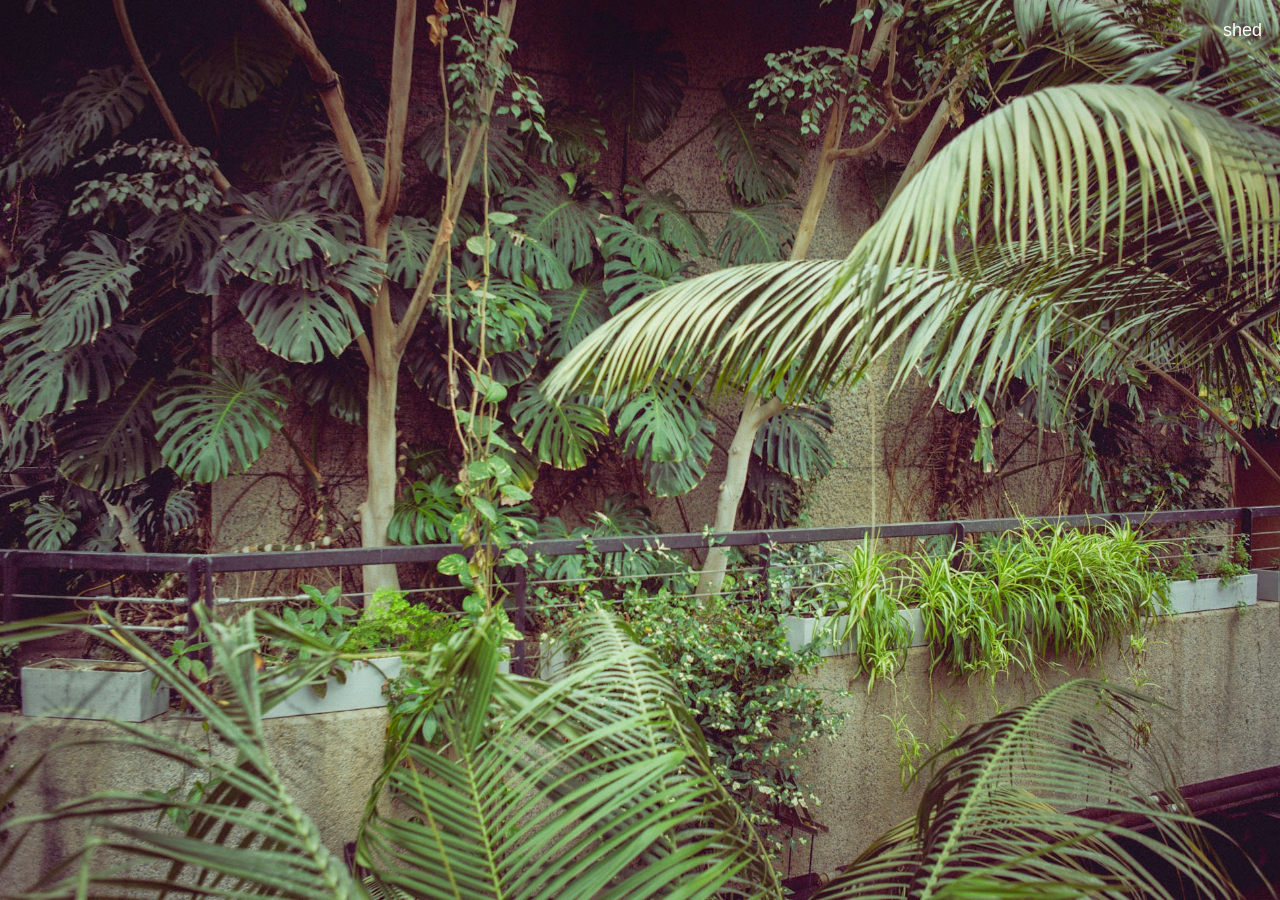
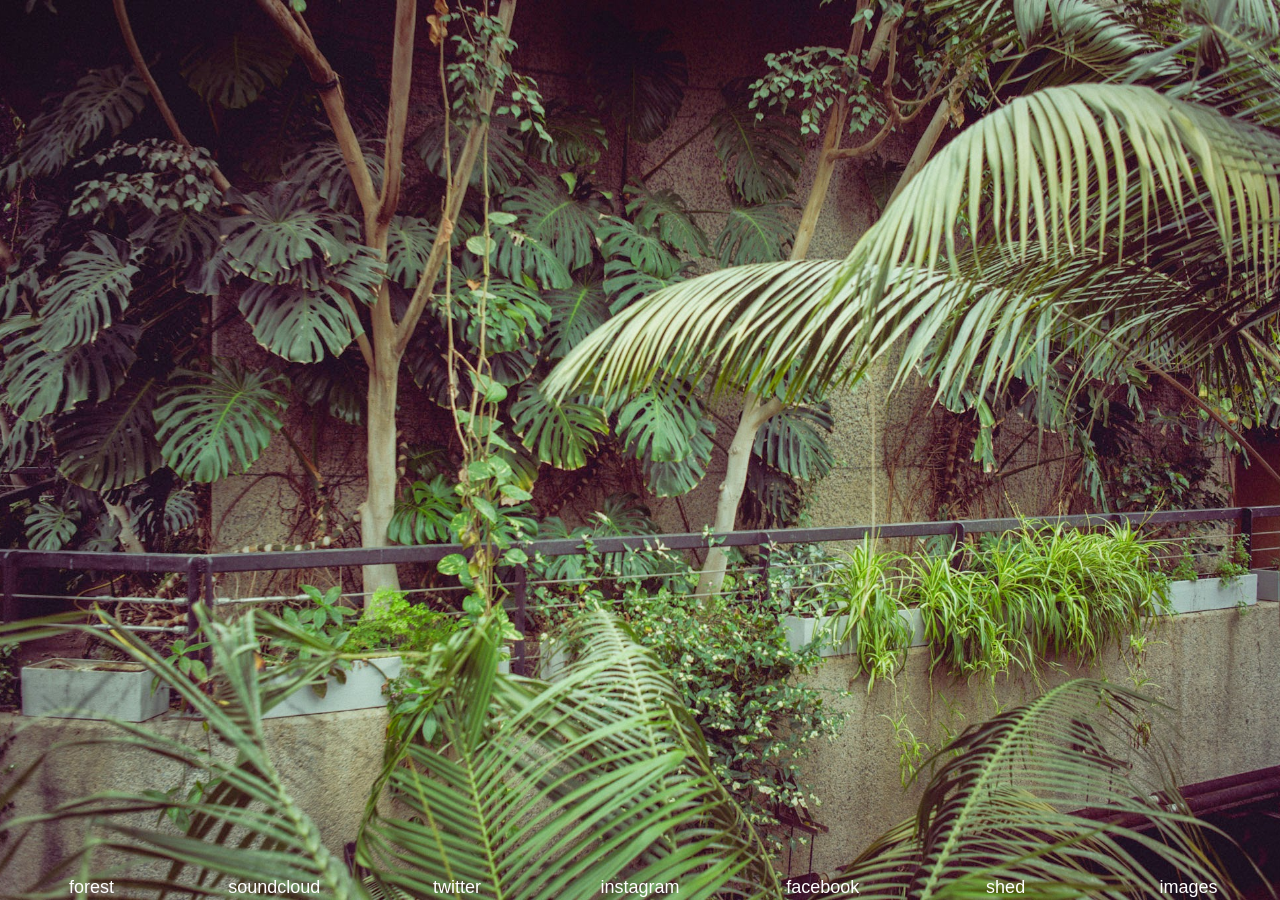
Before and after one commit to itsnevergonnawork/myriad-forest, a Jekyll site: the page built from index.html, in a window 1280 px wide. Built offline with Jekyll 4.4.1, drawn with Linux system fonts in a browser that asks for light colours.

Commit message:
main navigation and gallery

```diff
--- a/_layouts/page.html
+++ b/_layouts/page.html
@@ -20,5 +20,30 @@
                 {{ content }}
             </div>
         </div>
+        <nav>
+            <ul>
+                <li>
+                    <a href="forest.html" target="_blank">forest</a>
+                </li>
+                <li>
+                    <a href="https://soundcloud.com/myriadforest/" target="_blank">soundcloud</a>
+                </li>
+                <li>
+                    <a href="https://twitter.com/MyriadForest/" target="_blank">twitter</a>
+                </li>
+                <li>
+                    <a href="http://instagram.com/myriadforest/" target="_blank">instagram</a>
+                </li>
+                <li>
+                    <a href="http://www.facebook.com/MyriadForest/" target="_blank">facebook</a>
+                </li>
+                <li>
+                    <a href="shed.html" target="_blank">shed</a>
+                </li>
+                <li>
+                    <a href="images.html" target="_blank">images</a>
+                </li>
+            </ul>
+        </nav>
     </body>
 </html>
--- a/css/main.css
+++ b/css/main.css
@@ -27,6 +27,7 @@ body {
 
 a {
     text-decoration: none;
+    color: white;
 }
 
 #tray {
@@ -81,7 +82,7 @@ a {
     overflow-y: auto;
 }
 
-#tray.expanded .content {
+#tray.expanded .content {>
     width: 50%;
 }
 
@@ -111,6 +112,10 @@ a {
 
 .content.shed {
     background-image: url('img/myriadforest_2nd-6333.jpg');
+}
+
+.content.forest {
+    background-image: url('img/cascading forest gimp.jpg');
 }
 
 .incoming {
@@ -209,12 +214,20 @@ textarea {
    ========================================================================== */
 
 nav {
-    margin-right: 1em;
-    text-align: right;
+    position: absolute;
+    bottom: 0;
+    left: 0;
+    width: 100%;
 }
 
 nav ul {
-    display: inline-block;
+    padding: 0;
+}
+
+nav li {
+    float: left;
+    width: 14.2857%;
+    text-align: center;
 }
 
 /* ==========================================================================
@@ -245,11 +258,32 @@ nav ul {
 
 
 
+/* ==========================================================================
+   gallery
+   ========================================================================== */
 
+.gallery {
+    height: 100%;
+    text-align: center;
+}
 
+.gallery:before {
+    content: "";
+    display: inline-block;
+    height: 100%;
+    vertical-align: middle;
+}
 
+.gallery img {
+    display: inline-block;
+    vertical-align: middle;
+    max-height: 100%;
+    max-width: 100%;
+}
 
-
+.gallery a {
+    display: none;
+}
 
 
 
--- a/index.html
+++ b/index.html
@@ -2,11 +2,3 @@
 layout: page
 id: home
 ---
-
-<nav>
-    <ul>
-        <li>
-            <a href="shed.html">shed</a>
-        </li>
-    </ul>
-</nav>
--- a/js/app/main.js
+++ b/js/app/main.js
@@ -1,6 +1,7 @@
 define([
     'domReady',
-    'app/navigation'
+    'app/navigation',
+    'app/gallery'
 ], function(domReady, navigation) {
     domReady(function() {
         navigation.init();
```
